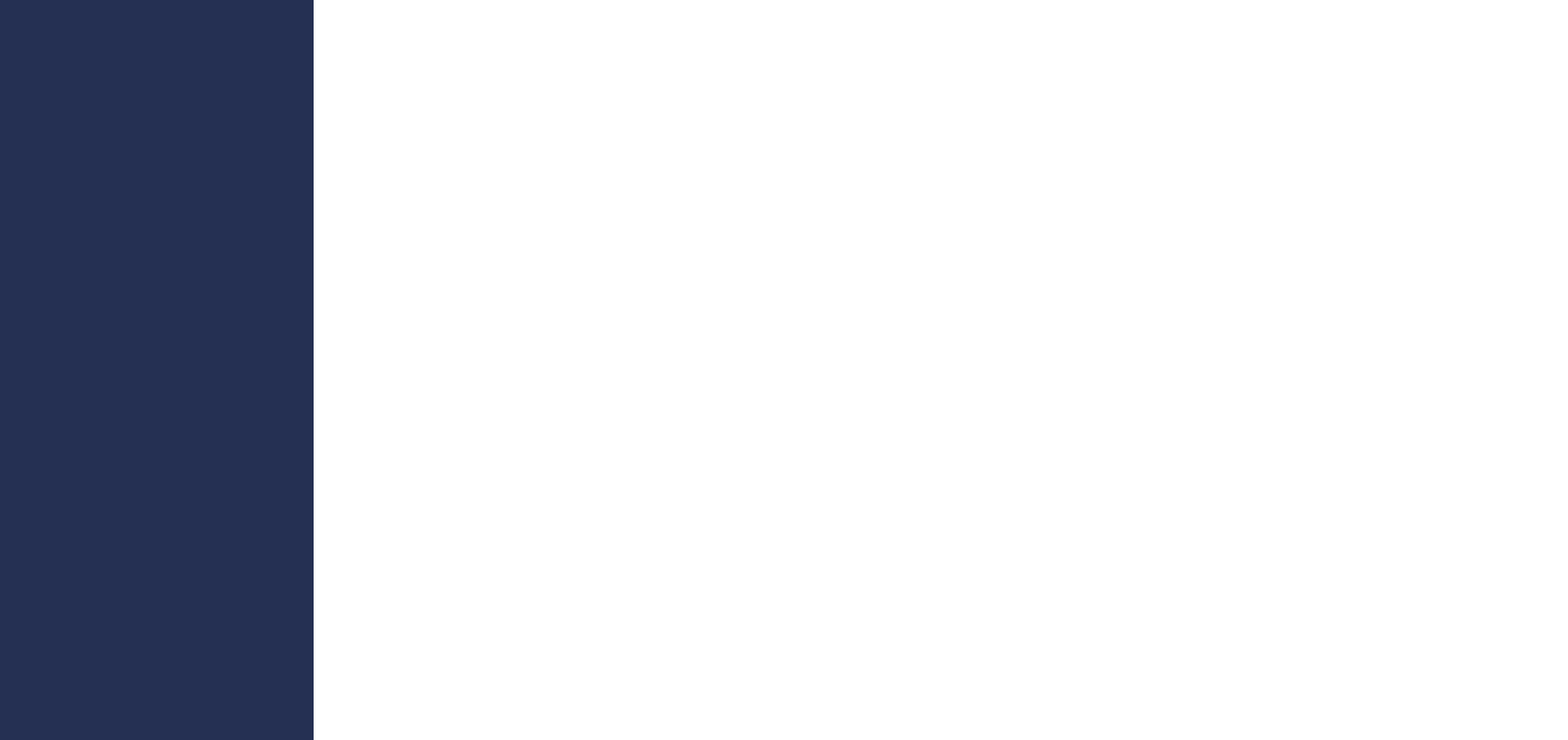
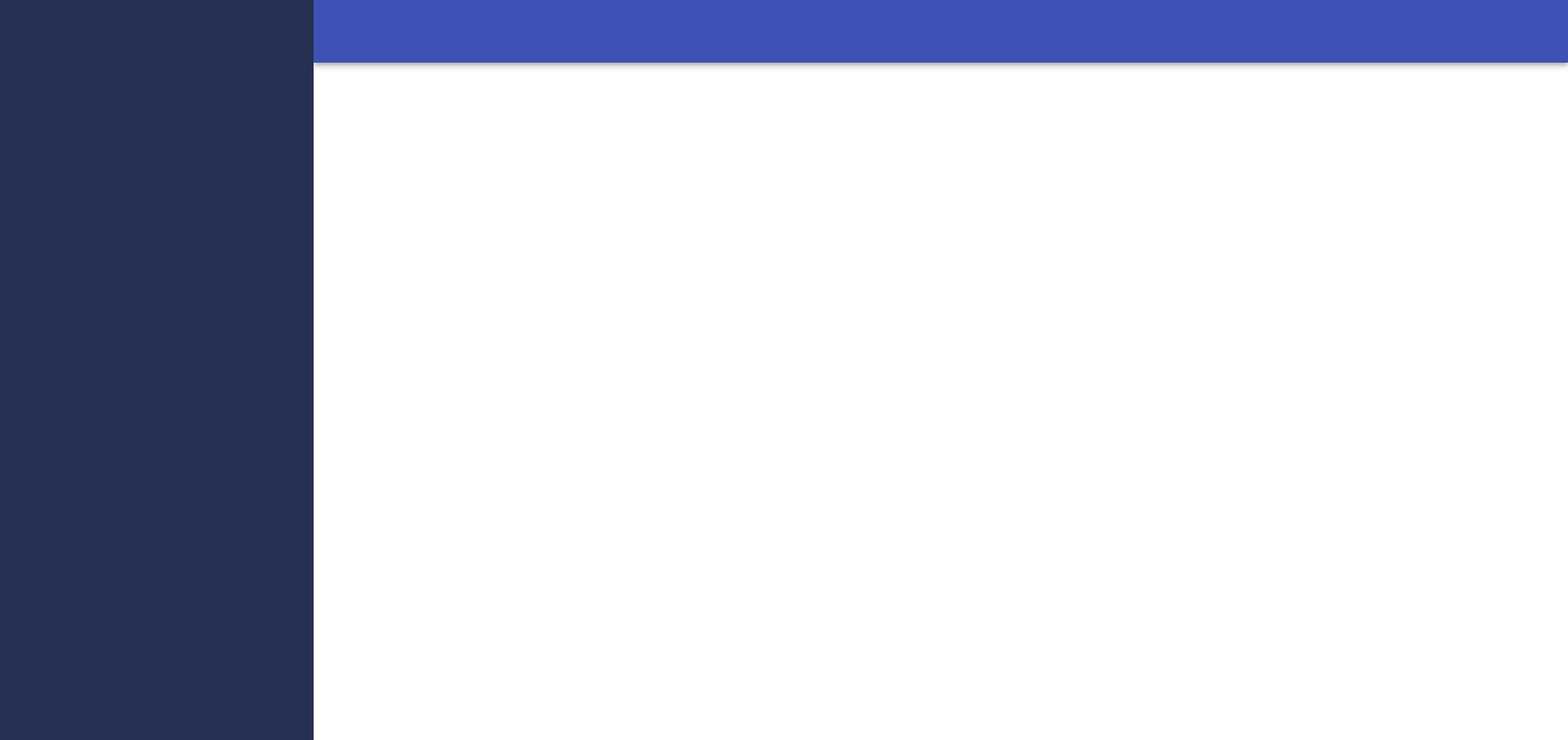
Before and after one commit to JWoltjen/material-ui-demo2, a React (Create React App) app: page / in a window 1280 px wide. Shown: the top 756 px of the page at 98% size, 1600 px wide, since content can reach past the window. Built offline with nearby package versions, Linux system fonts and the light colour scheme.

Commit message:
add header component

```diff
--- a/src/App.js
+++ b/src/App.js
@@ -1,13 +1,25 @@
-import React from 'react'
+import { makeStyles } from '@material-ui/core';
+import React from 'react';
 import './App.css';
-import SideMenu from './Components/SideMenu'
+import SideMenu from './Components/SideMenu';
+import Header from './Components/Header';
+
+
+const useStyles = makeStyles({
+  appMain: {
+    paddingLeft: '320px',
+    width: '100%'
+  }
+})
 
 function App() {
+
+  const classes = useStyles();
   return (
     <>
       <SideMenu />
-      <div>
-        here we go
+      <div className={classes.appMain}>
+        <Header />
       </div>
     </>
   );
--- /dev/null
+++ b/src/Components/Header.js
@@ -0,0 +1,14 @@
+import React from 'react'
+import { AppBar, Toolbar } from '@material-ui/core'
+
+function Header() {
+    return (
+      <AppBar position='static'>
+      <Toolbar>
+
+      </Toolbar>
+      </AppBar>
+    )
+}
+
+export default Header
--- a/src/Components/SideMenu.js
+++ b/src/Components/SideMenu.js
@@ -3,7 +3,7 @@ import {makeStyles, withStyles} from '@material-ui/core'
 
 //withStyles & makeStyles
 
-const useStyles = makeStyles({
+const style = {
     sideMenu: {
         display: 'flex',
         flexDirection: 'column',
@@ -13,13 +13,15 @@ const useStyles = makeStyles({
         height: '100%',
         backgroundColor: '#253053'
     }
-})
+}
 
-export default function SideMenu() {
-    const classes = useStyles();
+const SideMenu = (props) => {
+    const {classes} = props;
     return (
         <div className={classes.sideMenu}>
 
         </div>
     )
 }
+
+export default withStyles(style)(SideMenu)
```
Also changed, not shown: 1 other file (tests, documents, lock files or other folders).
